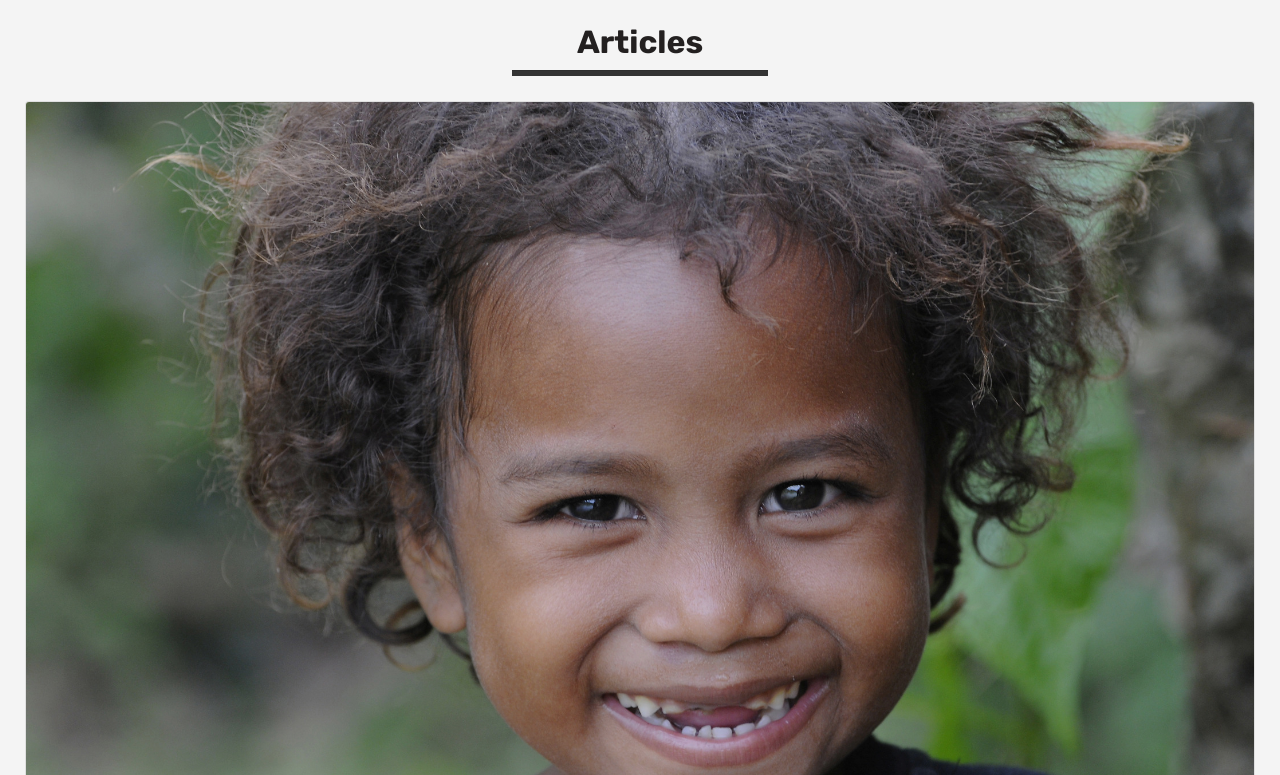
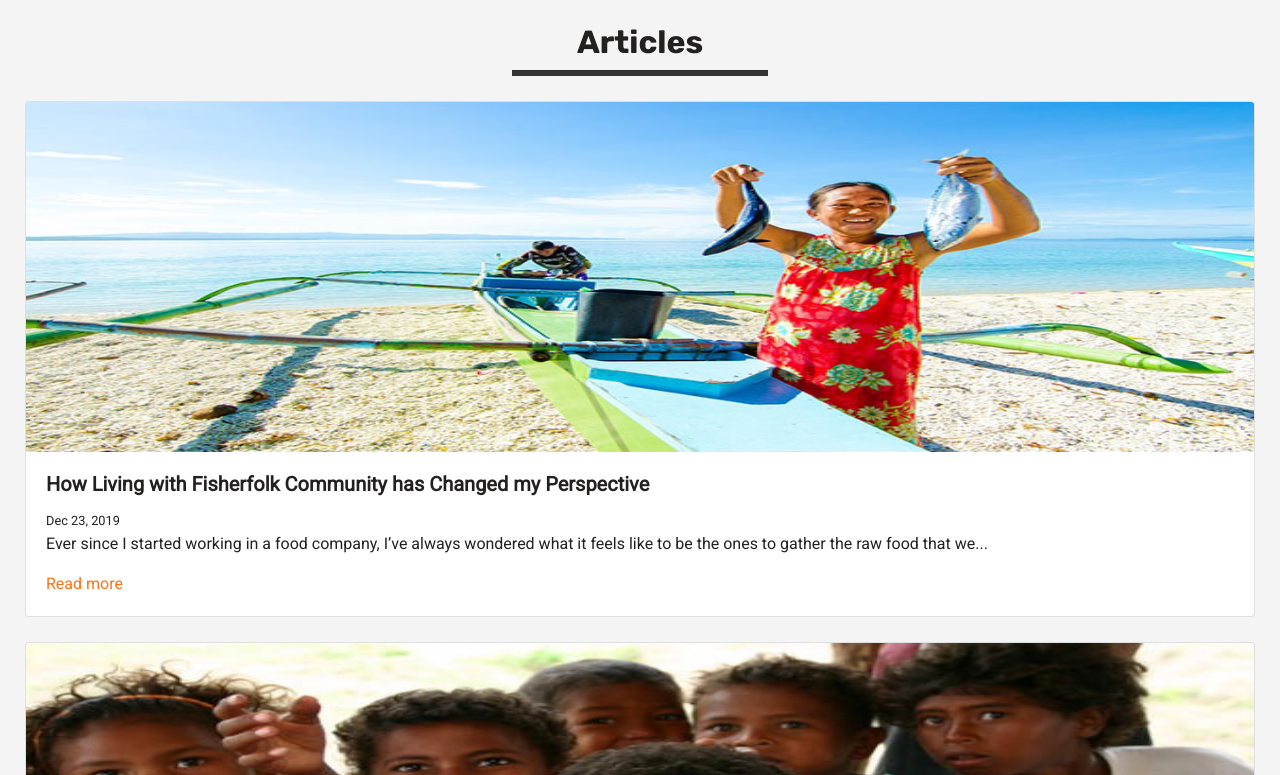
Before and after one commit to bluehacks2020/egg-soar-ugh-blue-hacks, a React (Create React App) app: page / in a window 1280 px wide. Shown: the part 1945-2720 px from the top of the page. Built offline with nearby package versions, Linux system fonts and the light colour scheme.

Commit message:
add images

```diff
--- a/src/component/ArticleCard/ArticleCard.js
+++ b/src/component/ArticleCard/ArticleCard.js
@@ -1,12 +1,13 @@
 import React from 'react'
 
 import Card from 'react-bootstrap/Card'
-import aeta from '../../assets/images/aeta.jpg'
+import aeta from '../../assets/images/aeta2.jpg'
+import fish from '../../assets/images/fish2.jpg'
 import './style.css'
 
 const ArticleCard = props => (
     <Card className="ArticleCard">
-        <Card.Img variant="top" src={aeta} />
+        <Card.Img variant="top" src={0 === props.id ? aeta : fish} style={{maxHeight: '350px'}}/>
         <Card.Body>
             <Card.Title>{props.title}</Card.Title>
             <small>{props.date}</small>
```
